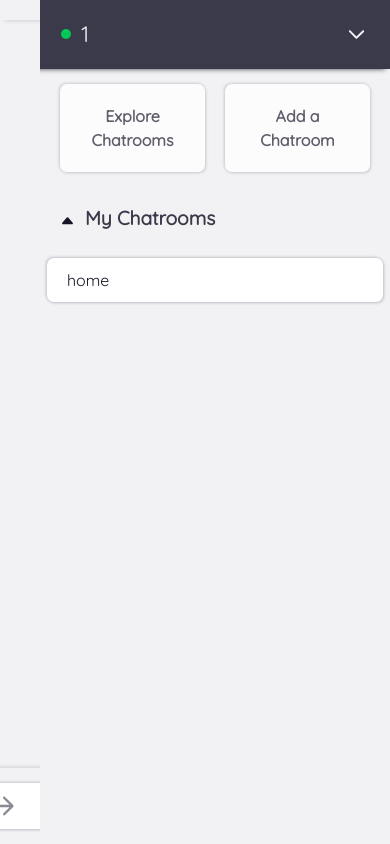
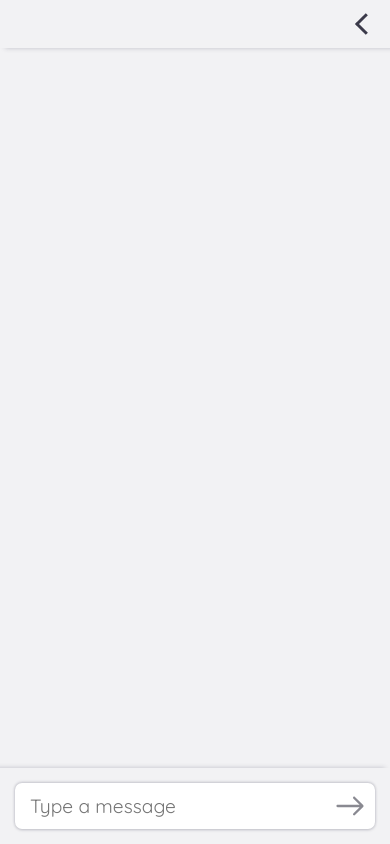
Before and after one commit to Aihab1/Schnack, a Flask app: page /lobby in a window 390 px wide. Run offline with Flask 2, Linux system fonts and the light colour scheme; the visitor is signed in with stand-in values (Sample User, id 1); some libraries are stand-ins or nearby versions.

Commit message:
Add mobile support

```diff
--- a/application.py
+++ b/application.py
@@ -15,6 +15,7 @@ app.config["SESSION_PERMANENT"] = False
 app.config["SESSION_TYPE"] = "filesystem"
 Session(app)
 
+SECRET_KEY = os.getenv("SECRET_KEY")
 #messages will be a dictionary of the form {"chatroomname": {"password": VAL, "allmessages": []}}
 messages = {}
 users = []
@@ -115,11 +116,17 @@ def chatroom(data):
 
 @app.route("/lobby/home", methods = ["POST"])
 def home():
-    return jsonify(messages["home"]["allmessages"])
+    if SECRET_KEY:
+        return jsonify(messages["home"]["allmessages"])
+    else:
+        return jsonify("Secret NOT FOUND")
 
 @app.route("/lobby/<name>", methods = ["POST"])
 def chatroom(name):
-    return jsonify(messages[name]["allmessages"])
+    if SECRET_KEY:
+        return jsonify(messages[name]["allmessages"])
+    else:
+        return jsonify("Secret NOT FOUND")
 
 @app.route("/iwilltakeapotatochipandEATIT/<name>")
 def reloadingfunction(name):
--- a/static/lobby.js
+++ b/static/lobby.js
@@ -369,5 +369,11 @@ function load_page(name) {
         history.pushState({ 'title': name, 'text': data_temp }, name, `/iwilltakeapotatochipandEATIT/${name}`);
     };
     request.send();
+
+    var left_outer2 = document.querySelector('#left-outer');
+    var navbar_button2 = document.querySelector('#navbar-lite');
+    left_outer2.classList.toggle("open");
+    navbar_button2.classList.toggle("open");
+
     return false;
 }
--- a/static/styles/lobby.css
+++ b/static/styles/lobby.css
@@ -608,4 +608,122 @@ hr {
     display: none;
   }
 }
+
+@media screen and (max-width: 1000px) {
+  #outer-div #right-outer #right #chatroom-heading {
+    font-size: 1.5rem;
+  }
+  #outer-div #left-outer #left #myusername {
+    padding: 11px 21px;
+  }
+}
+
+@media screen and (max-width: 700px) {
+  body {
+    overflow-x: hidden;
+  }
+  #navbar-lite {
+    -webkit-transition: all 0.5s ease-in-out;
+    transition: all 0.5s ease-in-out;
+    width: 48px;
+    height: 48px;
+    z-index: 12;
+    position: fixed;
+    top: 0;
+    right: 5px;
+    display: -webkit-box;
+    display: -ms-flexbox;
+    display: flex;
+    -webkit-box-orient: vertical;
+    -webkit-box-direction: normal;
+        -ms-flex-direction: column;
+            flex-direction: column;
+    -webkit-box-pack: center;
+        -ms-flex-pack: center;
+            justify-content: center;
+    -webkit-box-align: center;
+        -ms-flex-align: center;
+            align-items: center;
+  }
+  #navbar-lite .arrow1 {
+    background: #3b3a4a;
+    width: 15px;
+    height: 3px;
+    -webkit-transform: rotate(-45deg);
+            transform: rotate(-45deg);
+    margin-bottom: 3px;
+  }
+  #navbar-lite .arrow2 {
+    background: #3b3a4a;
+    width: 15px;
+    height: 3px;
+    -webkit-transform: rotate(45deg);
+            transform: rotate(45deg);
+    margin-top: 3px;
+  }
+  #outer-div #right-outer {
+    margin-right: 0;
+    width: 100%;
+  }
+  #outer-div #right-outer #right #input-container-outer {
+    padding-right: 0px;
+  }
+  #outer-div #left-outer {
+    -webkit-transition: all 0.5s ease-in-out;
+    transition: all 0.5s ease-in-out;
+    top: 0;
+    right: -355px;
+  }
+  #outer-div #left-outer.open {
+    right: 0;
+  }
+  #navbar-lite.open {
+    top: 0;
+    right: 350px;
+    -webkit-transform: rotate(180deg);
+            transform: rotate(180deg);
+  }
+  #navbar-lite.open .arrow1, #navbar-lite.open .arrow2 {
+    background: #1ebad6;
+  }
+}
+
+@media screen and (max-width: 450px) {
+  #navbar-lite.open {
+    top: 6.5px;
+    left: 6.5px;
+    -webkit-transform: rotate(180deg);
+            transform: rotate(180deg);
+    border-radius: 50%;
+    background: #3b3a4a;
+    width: 35px;
+    height: 35px;
+  }
+  #navbar-lite.open .arrow1, #navbar-lite.open .arrow2 {
+    background: #1ebad6;
+  }
+  #outer-div #left-outer {
+    width: 100%;
+    -webkit-transition: all 0.5s ease-in-out;
+    transition: all 0.5s ease-in-out;
+    top: 0;
+    right: -102%;
+  }
+  #outer-div #left-outer #left #myusername {
+    padding: 11px 21px 11px 50px;
+  }
+  #outer-div #left-outer.open {
+    right: 0;
+  }
+  #outer-div #right-outer #right #chatroom-heading {
+    display: -webkit-box;
+    display: -ms-flexbox;
+    display: flex;
+    -webkit-box-align: center;
+        -ms-flex-align: center;
+            align-items: center;
+    height: 48px;
+    font-size: 1.2rem;
+  }
+}
 /*# sourceMappingURL=lobby.css.map */
--- a/static/styles/lobby.scss
+++ b/static/styles/lobby.scss
@@ -535,3 +535,125 @@ hr {
     display: none;
   }
 }
+
+@media screen and (max-width: 1000px) {
+  #outer-div {
+    #right-outer {
+      #right {
+        // width: 100%;
+        #chatroom-heading {
+          font-size: 1.5rem;
+        }
+      }
+    }
+    #left-outer{
+      #left{
+        #myusername{
+          padding: 11px 21px;
+        }
+      }
+    }
+  }
+}
+
+@media screen and (max-width: 700px){
+  body{
+    overflow-x: hidden;
+  }
+  #navbar-lite{
+    transition: all 0.5s ease-in-out;
+    width: 48px;
+    height: 48px;
+    z-index: 12;
+    position: fixed;
+    top: 0;
+    right: 5px;
+    display: flex;
+    flex-direction: column;
+    justify-content: center;
+    align-items: center;
+    .arrow1{
+      background: $premium_dark_grey;
+      width: 15px;
+      height: 3px;
+      transform: rotate(-45deg);
+      margin-bottom: 3px;
+    }
+    .arrow2{
+      background: $premium_dark_grey;
+      width: 15px;
+      height: 3px;
+      transform: rotate(45deg);
+      margin-top: 3px;
+    }
+  }
+  #outer-div{
+    #right-outer{
+      margin-right: 0;
+      width: 100%;
+      #right{
+        #input-container-outer{
+          padding-right: 0px;
+        }
+      }
+    }
+    #left-outer{
+      transition: all 0.5s ease-in-out;
+      top: 0;
+      right: -355px;
+    }
+    #left-outer.open{
+      right: 0;
+    }
+  }
+  #navbar-lite.open{
+    top: 0;
+    right: 350px;
+    .arrow1, .arrow2{
+      background: $premium_light_blue;
+    }
+    transform: rotate(180deg);
+  }
+}
+
+@media screen and (max-width: 450px){
+  #navbar-lite.open{
+    top: 6.5px;
+    left: 6.5px;
+    .arrow1, .arrow2{
+      background: $premium_light_blue;
+    }
+    transform: rotate(180deg);
+    border-radius: 50%;
+    background: $premium_dark_grey;
+    width: 35px;
+    height: 35px;
+  }
+  #outer-div{
+    #left-outer{
+      width: 100%;
+      transition: all 0.5s ease-in-out;
+      top: 0;
+      right: -102%;
+      #left{
+        #myusername{
+          padding: 11px 21px 11px 50px;
+        }
+      }
+    }
+    #left-outer.open{
+      right: 0;
+    }
+    #right-outer {
+      #right {
+        // width: 100%;
+        #chatroom-heading {
+          display: flex;
+          align-items: center;
+          height: 48px;
+          font-size: 1.2rem;
+        }
+      }
+    }
+  }
+}
--- a/templates/lobby.html
+++ b/templates/lobby.html
@@ -21,6 +21,10 @@
 </head>
 
 <body>
+    <div id="navbar-lite">
+        <div class="arrow1"></div>
+        <div class="arrow2"></div>
+    </div>
     <div id="outer-div">
         <div id="left-outer">
             <div id="left">
@@ -238,6 +242,13 @@
         // console.log(scrollingElement.scrollTop);
         // console.log(scrollingElement.scrollHeight);
     });
+
+    const left_outer = document.querySelector('#left-outer');
+    const navbar_button = document.querySelector('#navbar-lite');
+    navbar_button.addEventListener("click", () => {
+        left_outer.classList.toggle("open");
+        navbar_button.classList.toggle("open");
+    });
 </script>
 
 </html>
```
Also changed, not shown: 1 other file.
